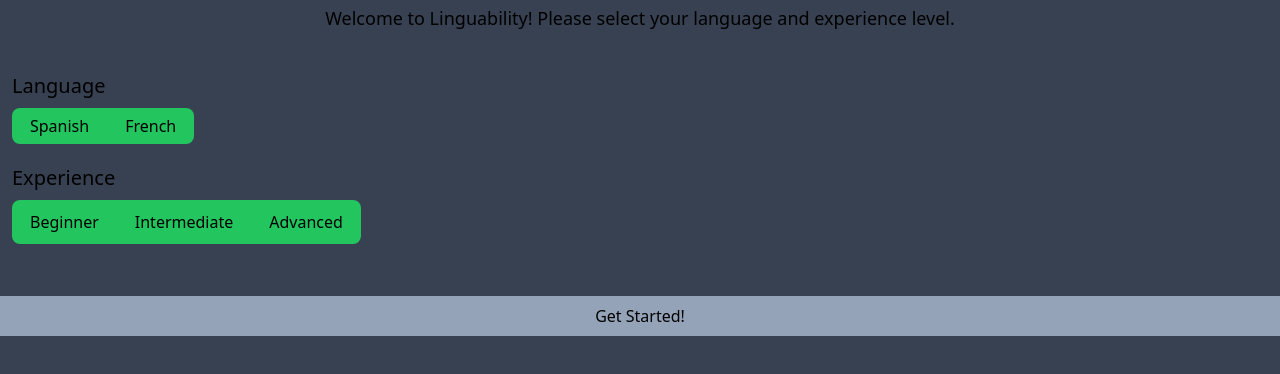
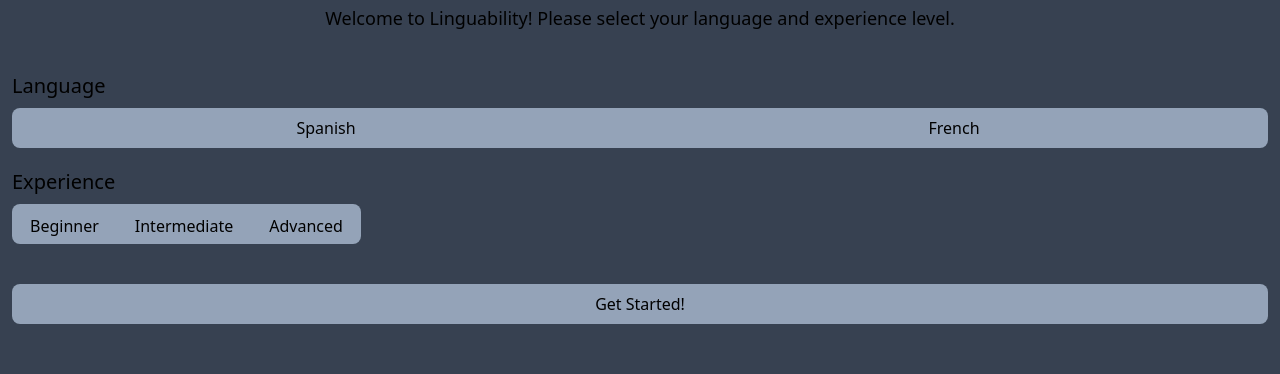
Before and after one commit to micpatmc/linguability, a browser extension: page src/hello.html in a window 1280 px wide. Shown: the part 52-426 px from the top of the page. Drawn offline with Linux system fonts and the light colour scheme.

Commit message:
Updated UI and tailwind imports

```diff
--- a/src/hello.html
+++ b/src/hello.html
@@ -8,20 +8,22 @@
   </head>
   <body class="bg-gray-700">
     <div class="p-3">
-      <div class="flex justify-center mb-2">
+      <div class="flex items-center justify-center text-center mb-2">
         <h1 class="text-3xl font-extrabold text-gray-400">LINGUABILITY</h1>
       </div>
-      <div class="flex justify-center mb-10">
-        <p class="text-lg">
-          Welcome to Linguability! Please select your language and experience
-          level.
+
+      <div class="flex items-center justify-center mb-10">
+        <p class="text-lg text-center">
+          Welcome to Linguability! Please select your language and experience level.
         </p>
       </div>
+      <div className="flex flex-col">
+        <div className="flex items-center justify-center">
           <h2 class="text-xl mb-2">Language</h2>
-      <div class="flex relative mb-5">
-        <div class="flex bg-green-500 rounded-lg">
+          <div class="flex mb-5 h-10 w-full">
+            <div class="flex bg-slate-400 rounded-lg w-full justify-between">
               <button
-            class="z-10 px-4 py-1 m-0.5 text-black rounded-lg hover:bg-green-400"
+                class="z-10 py-1 m-0.5 text-black rounded-lg hover:bg-green-400 w-1/2 text-center"
                 onclick="moveIndicator('beginner')"
                 id="Spanish"
               >
@@ -29,7 +31,7 @@
               </button>
 
               <button
-            class="z-10 px-4 py-1 m-0.5 ext-black rounded-lg hover:bg-green-400"
+                class="z-10 py-1 m-0.5 text-black rounded-lg hover:bg-green-400 w-1/2 text-center"
                 onclick="moveIndicator('intermediate')"
                 id="French"
               >
@@ -37,9 +39,10 @@
               </button>
             </div>
           </div>
+        </div>
         <h2 class="text-xl mb-2">Experience</h2>
-      <div class="flex relative mb-10">
-        <div class="flex bg-green-500 rounded-lg">
+        <div class="flex relative mb-10 h-10">
+          <div class="flex bg-slate-400 rounded-lg">
             <button
               class="z-10 px-4 py-2 m-0.5 text-black rounded-lg hover:bg-green-400"
               onclick="moveIndicator('beginner')"
@@ -66,7 +69,7 @@
           </div>
         </div>
       </div>
-    <div class="flex justify-center mb-10 bg-slate-400 hover:bg-green-500">
+      <div class="flex w-full rounded-lg justify-center mb-10 bg-slate-400 hover:bg-green-500">
         <button
           class="relative z-10 px-4 py-2 text-black rounded-lg"
           onclick="moveIndicator('intermediate')"
@@ -75,5 +78,6 @@
           Get Started!
         </button>
       </div>
+    </div>
   </body>
 </html>
```
Also changed, not shown: src/output.css. Lines whose indentation alone changed are shown as unchanged.
